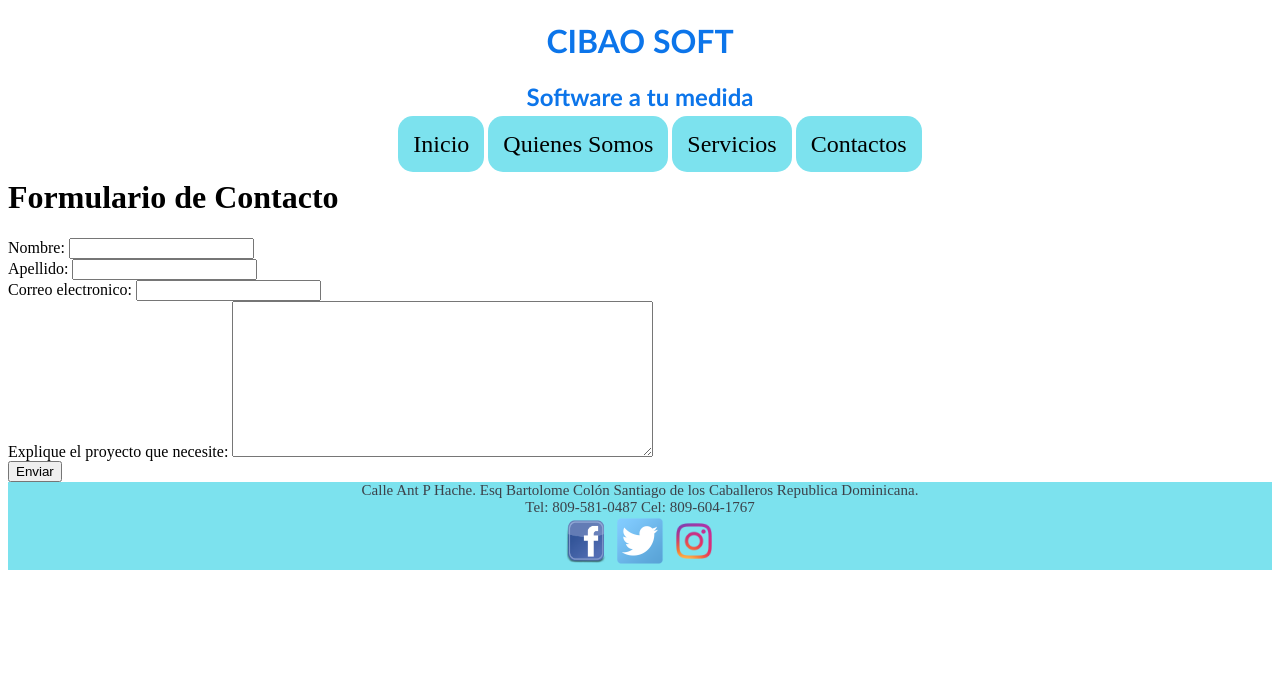
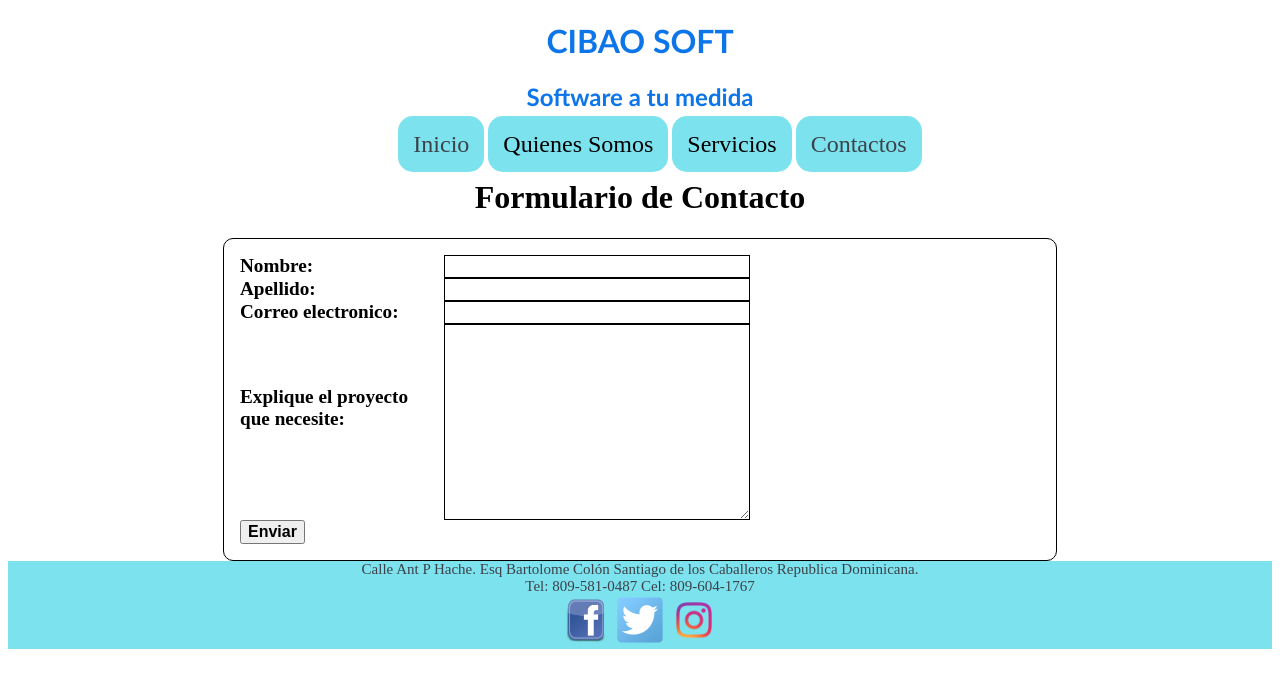
Before and after one commit to jeimygarciia/Proyecto-CibaoSoft, a website: page public_html/formulario.html in a window 1280 px wide. Drawn offline with Linux system fonts and the light colour scheme.

Commit message:
dandole estructura

```diff
--- a/public_html/estilos/misestilos.css
+++ b/public_html/estilos/misestilos.css
@@ -39,3 +39,50 @@
     font-size: 15px;
     color: #3C424A;
 }
+form{
+    width: 800px;
+    margin: 0 auto;
+    border: 1px solid black;
+    border-radius: 10px;
+    padding: 1em;
+}
+
+#formulario h1 { text-align: center;
+}
+
+label{
+    display: inline-block;
+    width: 200px;
+    text-align: left;
+    font-weight: bold;
+    font-size: 1.2em;
+}
+
+input,textarea{
+   width: 300px;
+   font: 1em cursive;
+   border: 1px solid black;
+}
+input:focus, textarea:focus{
+    border-color: blue;
+}
+textarea{
+    vertical-align: middle;
+}
+
+.boton{
+  padding-right:500px;
+}
+button{
+    font-size: 1em;
+  font-weight: bold;
+}
+a{
+    text-decoration: none;
+    color:#3C424A
+}
+
+a:hover{
+    font-size: 28px;
+    color:  white;
+}
--- a/public_html/formulario.html
+++ b/public_html/formulario.html
@@ -13,10 +13,10 @@
         </div>
         <div id="menu">
             <ul>
-                <li>Inicio</li>
+                <li><a href="index.html"> Inicio</a></li>
                 <li>Quienes Somos</li>
                 <li>Servicios</li>
-                <li>Contactos</li>
+                <li><a href="formulario.html">Contactos</a></li>
            </ul>
        </div>
         <div id="formulario">
@@ -38,7 +38,7 @@
                     <label for="Mensaje">Explique el proyecto que necesite:</label>
                     <textarea id="Mensaje" cols="50" rows="10"> </textarea>
               </div>
-          <div class="button">
+          <div class="boton">
               <button type="submit">Enviar</button>
           </div>
             </form>
```
Also changed, not shown: public_html/index.html (+2 -2 lines).
